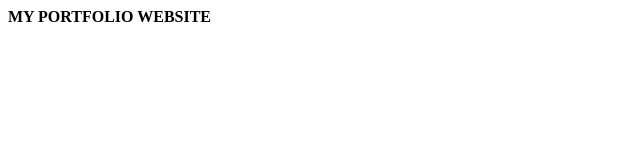
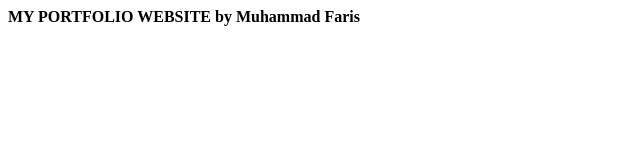
Before and after one commit to muhammadfaris626/muhammadfaris626.github.io, a plain HTML site: page index.html in a window 1280 px wide. Shown: the whole page, without its empty margins (0-640 px from the left). Drawn offline with Linux system fonts and the light colour scheme.

Commit message:
ubah judul

```diff
--- a/index.html
+++ b/index.html
@@ -1 +1 @@
-<b style="text-align: center;">MY PORTFOLIO WEBSITE</b>
+<b style="text-align: center;">MY PORTFOLIO WEBSITE by Muhammad Faris</b>
```
